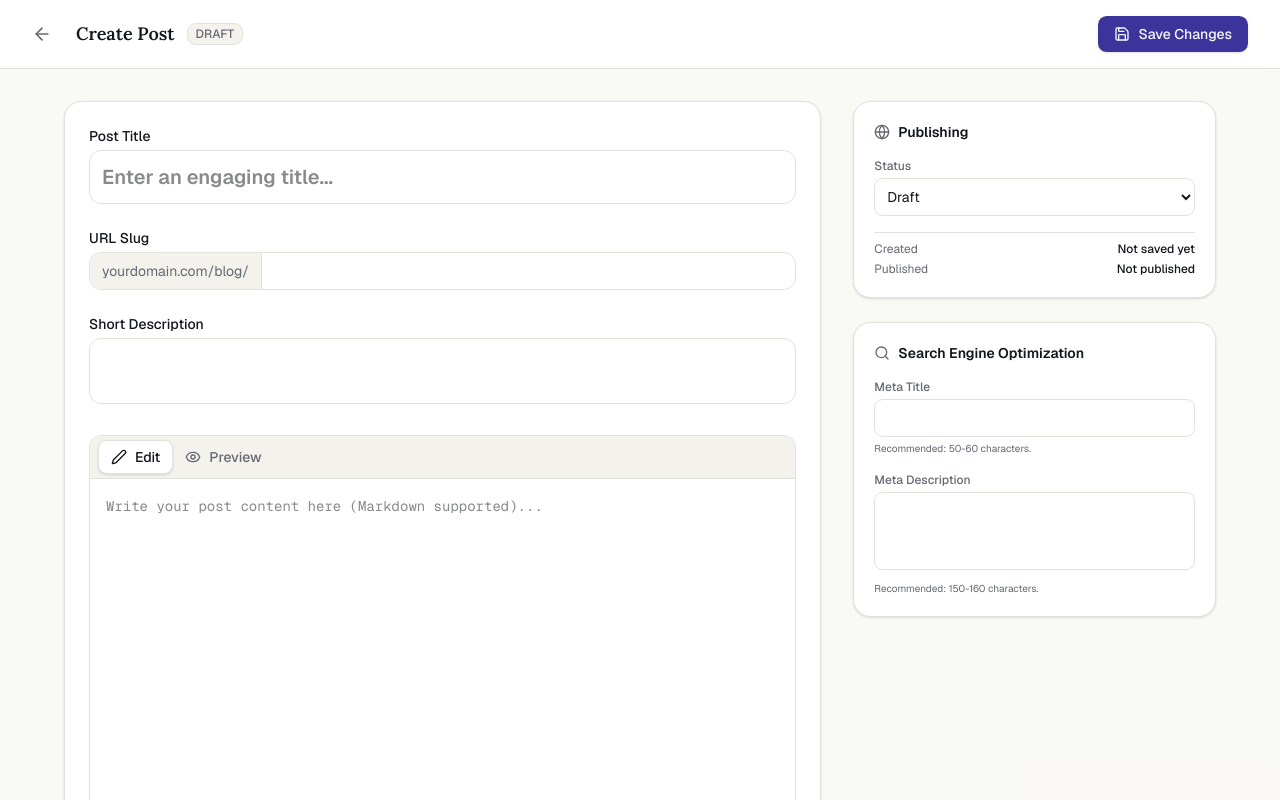
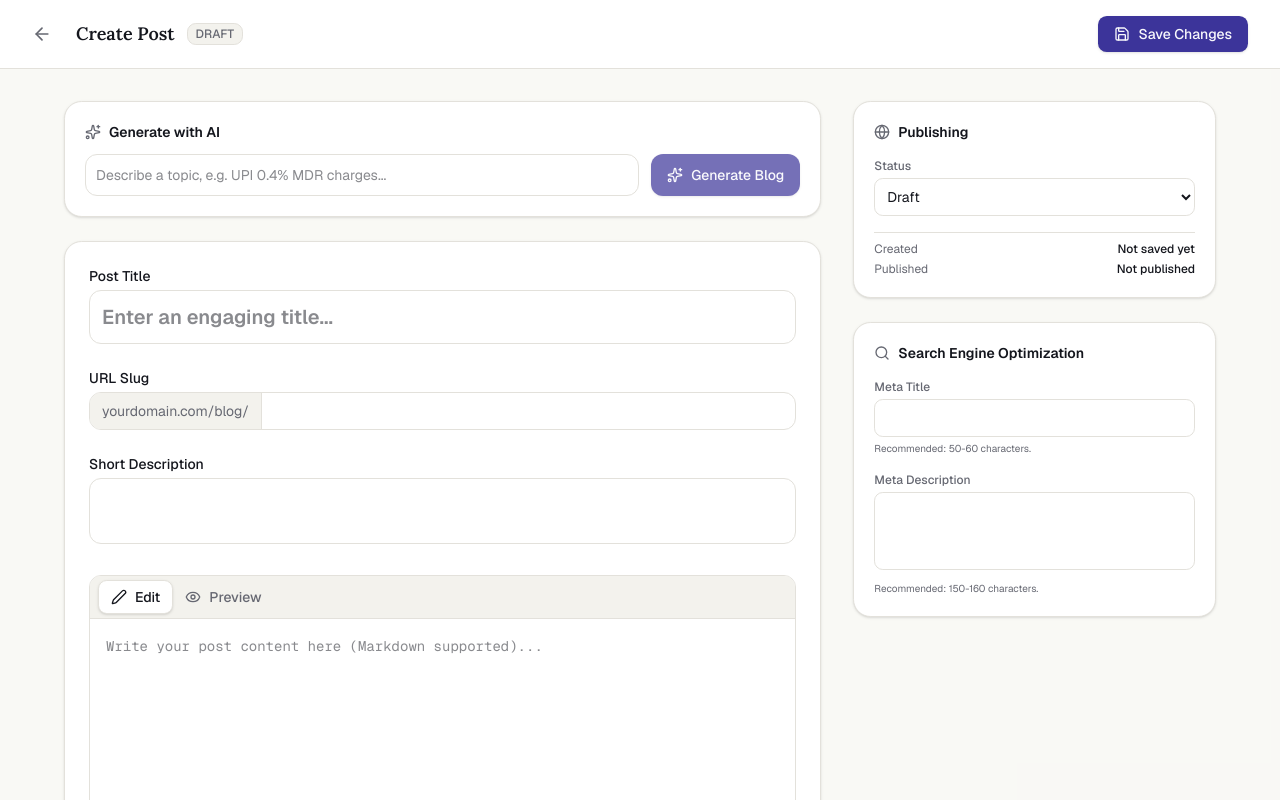
Before and after one commit to sujaysingh07/blog-fullstack, a Next.js app: page /admin/blogs/create in a window 1280 px wide. Shown: the top 800 px of the page. Built offline with nearby package versions, Linux system fonts and the light colour scheme.

Commit message:
AI interface added

```diff
--- a/app/StoreProvider.tsx
+++ b/app/StoreProvider.tsx
@@ -5,6 +5,7 @@ import { Provider } from 'react-redux';
 import { PersistGate } from 'redux-persist/integration/react';
 import { persistStore, Persistor } from 'redux-persist';
 import { AppStore, makeStore } from '@/src/lib/store';
+import AuthGuard from '@/src/components/AuthGuard';
 
 export default function StoreProvider({ children }: { children: React.ReactNode }) {
   const storeRef = useRef<AppStore | null>(null);
@@ -18,7 +19,7 @@ export default function StoreProvider({ children }: { children: React.ReactNode
   return (
     <Provider store={storeRef.current}>
       <PersistGate loading={null} persistor={persistorRef.current!}>
-        {children}
+        <AuthGuard>{children}</AuthGuard>
       </PersistGate>
     </Provider>
   );
--- /dev/null
+++ b/app/api/ai/blog/generate/route.ts
@@ -0,0 +1,28 @@
+import { type NextRequest, NextResponse } from "next/server";
+
+const BACKEND_URL = process.env.API_URL;
+
+export async function POST(request: NextRequest) {
+  try {
+    const body = await request.json();
+    const cookie = request.headers.get("cookie");
+
+    const backendResponse = await fetch(`${BACKEND_URL}/ai/blog/generate`, {
+      method: "POST",
+      headers: {
+        "Content-Type": "application/json",
+        Cookie: cookie ?? "",
+      },
+      body: JSON.stringify(body),
+    });
+
+    const data = await backendResponse.json();
+    return NextResponse.json(data, { status: backendResponse.status });
+  } catch (error) {
+    console.error("AI Blog Generate BFF error:", error);
+    return NextResponse.json(
+      { detail: "Something went wrong" },
+      { status: 500 }
+    );
+  }
+}
--- a/src/auth/Signup.tsx
+++ b/src/auth/Signup.tsx
@@ -8,7 +8,7 @@ import { signupAdmin } from "../services/authService";
 import Link from "next/link";
 import { Eye, EyeOff, PenSquare } from "lucide-react";
 export default function Signup() {
-  const router = useRouter(); // 1. Add router for navigation
+  const router = useRouter();
   const [showPassword, setShowPassword] = useState(false);
   const [showConfirmPassword, setShowConfirmPassword] = useState(false);
 
@@ -17,6 +17,7 @@ export default function Signup() {
     email: "",
     password: "",
     confirmPassword: "",
+    role: "",
   };
 
   const validationSchema = Yup.object({
@@ -32,6 +33,9 @@ export default function Signup() {
     confirmPassword: Yup.string()
       .required("Please confirm your password")
       .oneOf([Yup.ref("password")], "Passwords must match"),
+    role: Yup.string()
+      .oneOf(["admin", "user"], "Please select a valid role")
+      .required("Please select a role"),
   });
 
   const handleSubmit = async (
@@ -48,7 +52,6 @@ export default function Signup() {
       router.push("/auth/login");
 
     } catch (error: unknown) {
-      // 3. Properly extract the error message (works with both fetch Errors and Axios)
       const detail = error instanceof Error
         ? error.message
         : typeof error === "object" && error !== null && "response" in error
@@ -56,7 +59,6 @@ export default function Signup() {
             || "Signup failed. Please try again.")
           : "Signup failed. Please try again.";
 
-      // Pass the error to Formik's status state to display in the UI
       setStatus(detail);
     } finally {
       setSubmitting(false);
@@ -65,7 +67,7 @@ export default function Signup() {
 
   return (
     <div className="min-h-screen bg-background flex items-center justify-center px-4 py-12">
-      <div className="w-full max-w-md">
+      <div className="w-full max-w-xl">
 
         {/* Header */}
         <div className="text-center mb-8">
@@ -80,25 +82,22 @@ export default function Signup() {
           </p>
         </div>
 
-        {/* Signup Card */}
         <div className="bg-card border border-border rounded-2xl shadow-sm p-6">
           <Formik
             initialValues={initialValues}
             validationSchema={validationSchema}
             onSubmit={handleSubmit}
           >
-            {/* 4. Extract 'status' from Formik render props */}
             {({ isSubmitting, status }) => (
               <Form className="space-y-5">
 
-                {/* 5. Display Backend Error Banner */}
                 {status && (
                   <div className="p-3 text-sm font-medium text-destructive bg-destructive/10 border border-destructive/20 rounded-lg">
                     {status}
                   </div>
                 )}
 
-                {/* Name */}
+                <div className="grid grid-cols-1 sm:grid-cols-2 gap-5">
                   <div>
                     <label htmlFor="name" className="block text-sm font-medium text-foreground mb-1.5">
                       Full Name
@@ -127,7 +126,9 @@ export default function Signup() {
                     />
                     <ErrorMessage name="email" component="p" className="mt-1 text-sm text-destructive" />
                   </div>
+                </div>
 
+                <div className="grid grid-cols-1 sm:grid-cols-2 gap-5">
                   {/* Password */}
                   <div>
                     <label htmlFor="password" className="block text-sm font-medium text-foreground mb-1.5">
@@ -179,6 +180,27 @@ export default function Signup() {
                     </div>
                     <ErrorMessage name="confirmPassword" component="p" className="mt-1 text-sm text-destructive" />
                   </div>
+                </div>
+
+                {/* Role */}
+                <div>
+                  <label htmlFor="role" className="block text-sm font-medium text-foreground mb-1.5">
+                    Role
+                  </label>
+                  <Field
+                    as="select"
+                    id="role"
+                    name="role"
+                    className="w-full px-4 py-2.5 border border-input rounded-lg bg-background outline-none focus:ring-2 focus:ring-ring focus:border-transparent text-foreground"
+                  >
+                    <option value="" disabled>
+                      Select a role
+                    </option>
+                    <option value="admin">Admin</option>
+                    <option value="user">User</option>
+                  </Field>
+                  <ErrorMessage name="role" component="p" className="mt-1 text-sm text-destructive" />
+                </div>
 
                 {/* Submit */}
                 <button
@@ -186,7 +208,7 @@ export default function Signup() {
                   disabled={isSubmitting}
                   className="w-full bg-primary text-primary-foreground py-2.5 rounded-lg font-medium hover:bg-primary-hover transition disabled:opacity-50 disabled:cursor-not-allowed cursor-pointer"
                 >
-                  {isSubmitting ? "Creating Account..." : "Create Admin Account"}
+                  {isSubmitting ? "Creating Account..." : "Create Account"}
                 </button>
               </Form>
             )}
@@ -203,10 +225,6 @@ export default function Signup() {
               Log in here
             </Link>
           </p>
-
-          <p className="text-xs text-muted-foreground/70">
-            Admin access only
-          </p>
         </div>
       </div>
     </div>
--- /dev/null
+++ b/src/components/AuthGuard.tsx
@@ -0,0 +1,20 @@
+"use client";
+
+import { useEffect } from "react";
+import { useRouter } from "next/navigation";
+import { useAppDispatch, useAppSelector } from "../hooks/hook";
+import { logout } from "../lib/authSlice";
+export default function AuthGuard({ children }: { children: React.ReactNode }) {
+  const dispatch = useAppDispatch();
+  const router = useRouter();
+  const { isAuthenticated, accessToken } = useAppSelector((state) => state.auth);
+
+  useEffect(() => {
+    if (isAuthenticated && !accessToken) {
+      dispatch(logout());
+      router.push("/auth/login");
+    }
+  }, [isAuthenticated, accessToken, dispatch, router]);
+
+  return <>{children}</>;
+}
--- a/src/components/BlogEditor.tsx
+++ b/src/components/BlogEditor.tsx
@@ -2,7 +2,8 @@
 import { useState, useEffect, useRef } from "react";
 import { useFormik } from "formik";
 import * as Yup from "yup";
-import { ArrowLeft, Save, Eye, Edit2, Globe, Search } from "lucide-react";
+import { ArrowLeft, Save, Eye, Edit2, Globe, Search, Sparkles } from "lucide-react";
+import { useGenerateBlog } from "../hooks/useAi";
 
 // Mirrors the slug Yup rule (`^[a-z0-9-]+$`): lowercase, spaces -> hyphens, everything else stripped.
 const slugify = (value: string) =>
@@ -48,6 +49,9 @@ const BlogSchema = Yup.object().shape({
 export default function BlogEditor({ initialData, onBack, onSave }: BlogEditorProps) {
   const [isPreviewMode, setIsPreviewMode] = useState(false);
   const [lastSavedTime, setLastSavedTime] = useState<string | null>(null);
+  const [aiTopic, setAiTopic] = useState("");
+
+  const generateBlogMutation = useGenerateBlog();
 
   // Unique key for local storage (differentiates between editing an existing post vs creating a new one)
   const storageKey = `blog_autosave_${initialData.id}`;
@@ -60,7 +64,6 @@ export default function BlogEditor({ initialData, onBack, onSave }: BlogEditorPr
     validationSchema: BlogSchema,
     onSubmit: async (values, { setSubmitting }) => {
       await onSave(values);
-      // Clear the local storage cache only when the backend save is fully successful
       localStorage.removeItem(storageKey);
       setSubmitting(false);
     },
@@ -77,6 +80,26 @@ export default function BlogEditor({ initialData, onBack, onSave }: BlogEditorPr
   const handleSlugChange = (e: React.ChangeEvent<HTMLInputElement>) => {
     slugEditedManuallyRef.current = true;
     formik.setFieldValue("slug", slugify(e.target.value));
+  };
+
+  const handleGenerateWithAi = async () => {
+    if (!aiTopic.trim()) return;
+    try {
+      const generated = await generateBlogMutation.mutateAsync(aiTopic.trim());
+      slugEditedManuallyRef.current = true;
+      formik.setValues({
+        ...formik.values,
+        title: generated.title,
+        slug: generated.slug,
+        description: generated.description,
+        body_content: generated.body_content,
+        status: generated.status,
+        meta_title: generated.meta_title,
+        meta_description: generated.meta_description,
+      });
+    } catch (error) {
+      console.error("Failed to generate blog with AI:", error);
+    }
   };
 
   // 1. RESTORE DRAFT ON MOUNT
@@ -115,6 +138,8 @@ export default function BlogEditor({ initialData, onBack, onSave }: BlogEditorPr
       month: "short", day: "numeric", year: "numeric", hour: "2-digit", minute: "2-digit",
     });
   };
+
+  console.log(formik.isValid)
 
   return (
     <form onSubmit={formik.handleSubmit} className="flex flex-col h-full bg-muted/40">
@@ -169,6 +194,46 @@ export default function BlogEditor({ initialData, onBack, onSave }: BlogEditorPr
 
           {/* Left Column: Primary Content */}
           <div className="lg:col-span-2 space-y-6">
+
+            {/* AI Blog Generator */}
+            <div className="bg-card p-5 rounded-xl border border-border shadow-sm space-y-3">
+              <h3 className="text-sm font-semibold text-foreground flex items-center gap-2">
+                <Sparkles className="w-4 h-4 text-muted-foreground" />
+                Generate with AI
+              </h3>
+              <div className="flex flex-col sm:flex-row gap-3">
+                <input
+                  type="text"
+                  value={aiTopic}
+                  onChange={(e) => setAiTopic(e.target.value)}
+                  onKeyDown={(e) => {
+                    if (e.key === "Enter") {
+                      e.preventDefault();
+                      handleGenerateWithAi();
+                    }
+                  }}
+                  placeholder="Describe a topic, e.g. UPI 0.4% MDR charges..."
+                  className="flex-1 bg-transparent border border-input rounded-lg p-2.5 text-sm text-foreground focus:outline-none focus:ring-2 focus:ring-ring focus:border-transparent"
+                />
+                <button
+                  type="button"
+                  onClick={handleGenerateWithAi}
+                  disabled={generateBlogMutation.isPending || !aiTopic.trim()}
+                  className="flex items-center justify-center gap-2 bg-primary text-primary-foreground px-4 py-2 rounded-lg text-sm font-medium hover:bg-primary-hover transition-colors shadow-sm disabled:opacity-70 disabled:cursor-not-allowed cursor-pointer whitespace-nowrap"
+                >
+                  <Sparkles className="w-4 h-4" />
+                  {generateBlogMutation.isPending ? "Generating..." : "Generate Blog"}
+                </button>
+              </div>
+              {generateBlogMutation.isError && (
+                <p className="text-destructive text-xs">
+                  {generateBlogMutation.error instanceof Error
+                    ? generateBlogMutation.error.message
+                    : "Failed to generate blog."}
+                </p>
+              )}
+            </div>
+
             <div className="bg-card p-6 rounded-xl border border-border shadow-sm space-y-6">
 
               {/* Title */}
--- /dev/null
+++ b/src/hooks/useAi.ts
@@ -0,0 +1,8 @@
+import { useMutation } from "@tanstack/react-query";
+import { generateBlog } from "../services/AiService";
+
+export const useGenerateBlog = () => {
+  return useMutation({
+    mutationFn: (topic: string) => generateBlog(topic),
+  });
+};
--- a/src/lib/authSlice.ts
+++ b/src/lib/authSlice.ts
@@ -1,10 +1,13 @@
 import { createSlice, PayloadAction } from "@reduxjs/toolkit";
+
+export type UserRole = "admin" | "user";
 
 // 1. Define the User type to match your backend response
 export type User = {
   id: number;
   name: string;
   email: string;
+  role: UserRole;
 };
 
 // 2. Define the structure of the entire Auth state
--- a/src/services/AiService.ts
+++ b/src/services/AiService.ts
@@ -0,0 +1,56 @@
+export interface AiGeneratedBlog {
+  title: string;
+  slug: string;
+  description: string;
+  body_content: string;
+  status: "draft" | "published";
+  meta_title: string;
+  meta_description: string;
+}
+
+interface AiBlogGenerateResponse {
+  topic: string;
+  content: {
+    title: string;
+    slug: string;
+    short_description: string;
+    content: string;
+    status: string;
+    meta_title: string;
+    meta_description: string;
+  };
+}
+
+export const generateBlog = async (topic: string): Promise<AiGeneratedBlog> => {
+  const response = await fetch("/api/ai/blog/generate", {
+    method: "POST",
+    headers: {
+      "Content-Type": "application/json",
+    },
+    credentials: "include",
+    body: JSON.stringify({ topic }),
+  });
+
+  const data = (await response.json().catch(() => null)) as
+    | AiBlogGenerateResponse
+    | { detail?: string }
+    | null;
+
+  if (!response.ok) {
+    throw new Error(
+      (data && "detail" in data && data.detail) || "Failed to generate blog"
+    );
+  }
+
+  const result = (data as AiBlogGenerateResponse).content;
+
+  return {
+    title: result.title,
+    slug: result.slug,
+    description: result.short_description,
+    body_content: result.content,
+    status: result.status === "published" ? "published" : "draft",
+    meta_title: result.meta_title,
+    meta_description: result.meta_description,
+  };
+};
--- a/src/services/authService.ts
+++ b/src/services/authService.ts
@@ -2,7 +2,7 @@
 
 import api from "./api";
 
-export const signupAdmin = async (data: { name: string; email: string; password: string; }) => {
+export const signupAdmin = async (data: { name: string; email: string; password: string; role: string; }) => {
   // Point to the Next.js proxy route
   const response = await fetch("/api/auth/signup", {
     method: "POST",
@@ -24,7 +24,6 @@ export const signupAdmin = async (data: { name: string; email: string; password:
 
 export const getCurrentUser = async () => {
   const response = await fetch("/api/auth/me");
-  console.log(response)
   if (!response.ok) {
     throw new Error("Not authenticated");
   }
```
Also changed, not shown: src/auth/Login.tsx (+10 -7 lines). Lines whose indentation alone changed are shown as unchanged.
